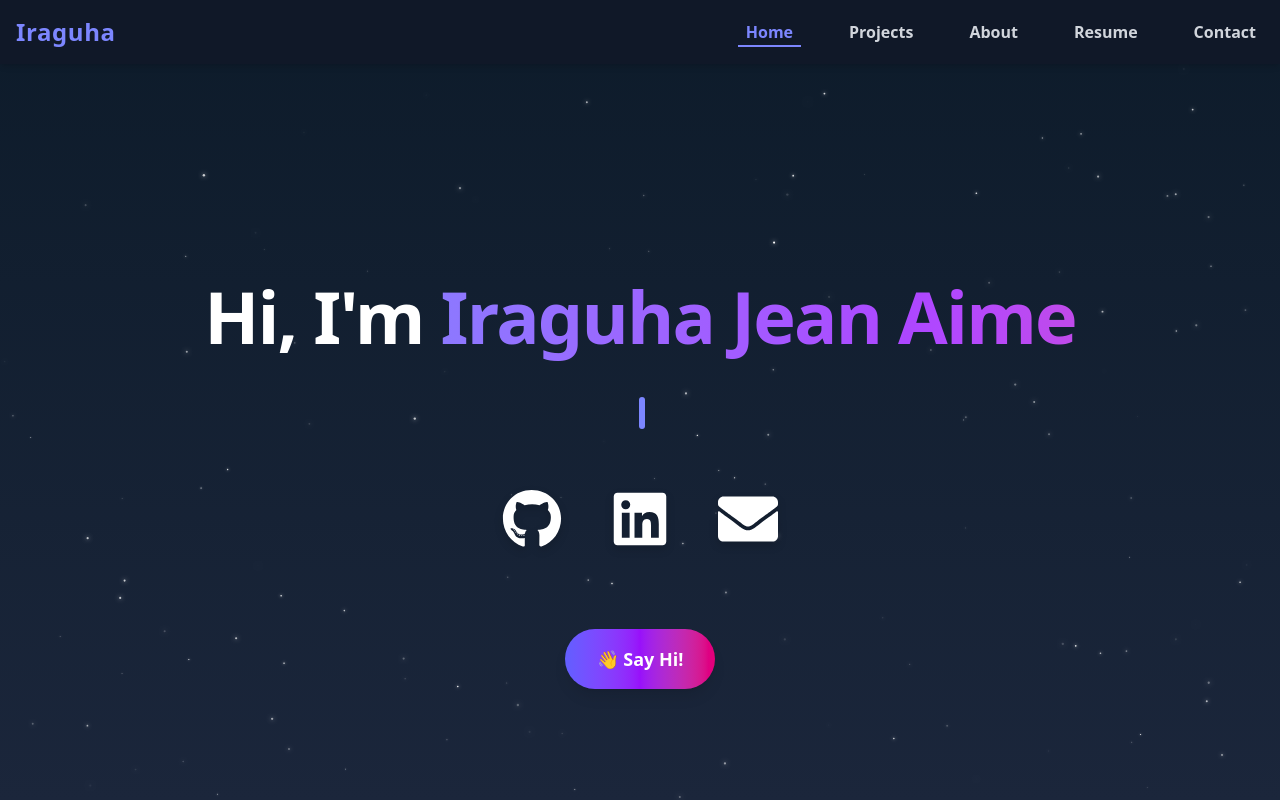
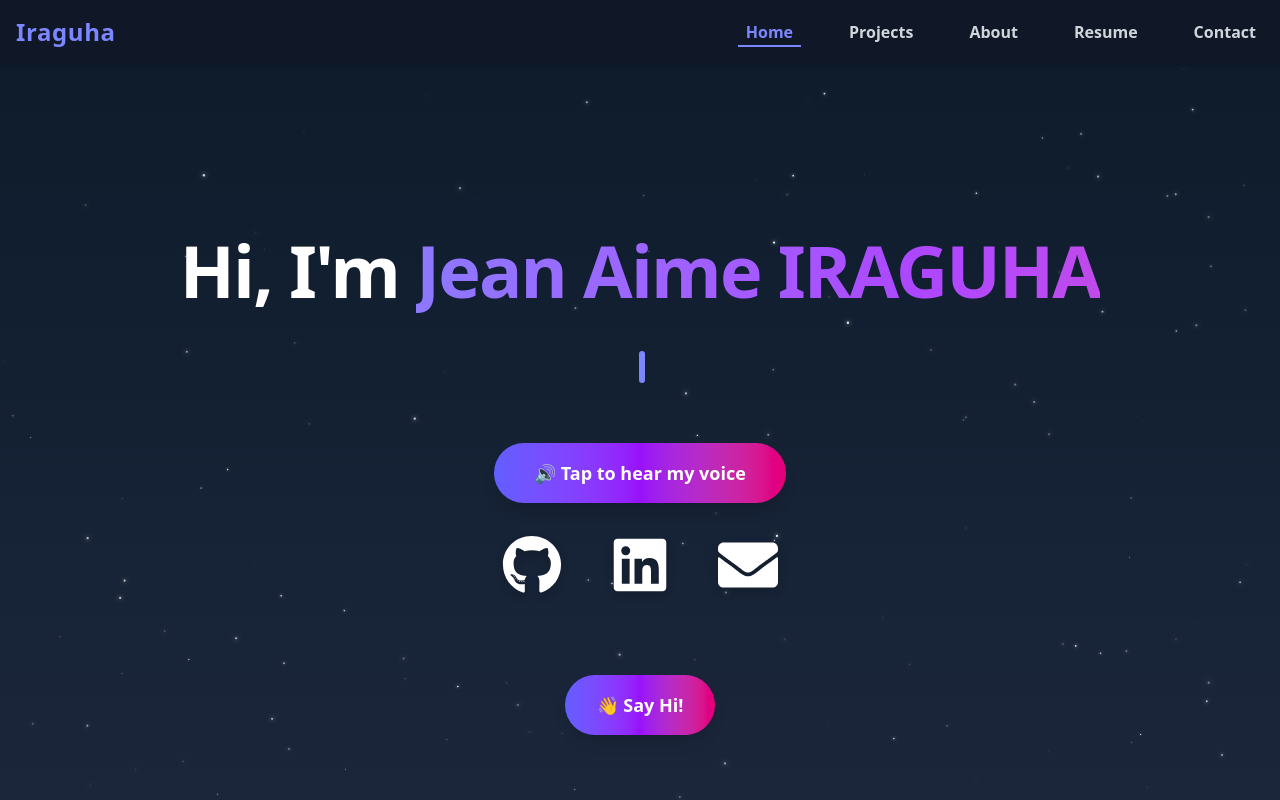
Before and after one commit to jeanaimeiraguha/Myportifolio, a React (Vite) app: page / in a window 1280 px wide. Shown: the top 800 px of the page. Built offline with nearby package versions, Linux system fonts and the light colour scheme.

Commit message:
Portifolio

```diff
--- a/src/components/Home.jsx
+++ b/src/components/Home.jsx
@@ -25,28 +25,25 @@ function StarryBackground() {
       return Math.random() * (max - min) + min;
     }
 
-    // Initialize stars
     for (let i = 0; i < numStars; i++) {
       stars.push({
         x: Math.random() * width,
         y: Math.random() * height,
         radius: randomRange(0.3, 1.2),
         alpha: randomRange(0.1, 1),
-        delta: randomRange(0.002, 0.01), // twinkle speed
+        delta: randomRange(0.002, 0.01),
       });
     }
 
     function draw() {
       ctx.clearRect(0, 0, width, height);
 
-      // Draw gradient background
       const gradient = ctx.createLinearGradient(0, 0, 0, height);
-      gradient.addColorStop(0, "#0d1b2a"); // dark blue
-      gradient.addColorStop(1, "#1b263b"); // slightly lighter blue
+      gradient.addColorStop(0, "#0d1b2a");
+      gradient.addColorStop(1, "#1b263b");
       ctx.fillStyle = gradient;
       ctx.fillRect(0, 0, width, height);
 
-      // Draw stars with twinkle effect
       stars.forEach((star) => {
         star.alpha += star.delta;
         if (star.alpha <= 0 || star.alpha >= 1) star.delta = -star.delta;
@@ -85,38 +82,113 @@ export default function Home() {
   const [currentRoleIndex, setCurrentRoleIndex] = useState(0);
   const [displayedText, setDisplayedText] = useState("");
   const [deleting, setDeleting] = useState(false);
+  const [speechPlayed, setSpeechPlayed] = useState(false);
+  const [voices, setVoices] = useState([]);
 
+  // Load available voices
   useEffect(() => {
-    if ("speechSynthesis" in window) {
-      const voices = window.speechSynthesis.getVoices();
+    function loadVoices() {
+      const available = window.speechSynthesis.getVoices();
+      if (available.length) setVoices(available);
+    }
+    loadVoices();
+    window.speechSynthesis.addEventListener("voiceschanged", loadVoices);
+    return () => {
+      window.speechSynthesis.removeEventListener("voiceschanged", loadVoices);
+    };
+  }, []);
 
-      const findVoice = (langPrefix) =>
+  // Helper: find voice by language prefix, prefer Google voices
+  const getVoice = (langPrefix) =>
     voices.find(
       (v) =>
         v.lang.toLowerCase().startsWith(langPrefix) &&
         v.name.toLowerCase().includes("google")
     ) || voices.find((v) => v.lang.toLowerCase().startsWith(langPrefix));
 
-      const utteranceEn = new SpeechSynthesisUtterance(
-        "Hello, I am Iraguha Jean Aime. Welcome to my site."
+  // Speak professional intro in English and Kinyarwanda (with voice preference)
+  const speakMessages = () => {
+    if (!("speechSynthesis" in window)) return false;
+
+    if (window.speechSynthesis.speaking) {
+      window.speechSynthesis.cancel();
+    }
+
+    // English utterances
+    const greetingEn = new SpeechSynthesisUtterance(
+      "Hey there, I am Jean Aime Iraguha, an Ethical Software Engineer and Full-Stack Developer based in Rwanda."
     );
-      utteranceEn.voice = findVoice("en") || null;
-      utteranceEn.lang = "en-US";
+    greetingEn.lang = "en-US";
+    greetingEn.voice = getVoice("en");
 
-      const utteranceRw = new SpeechSynthesisUtterance(
-        "Muraho neza, nitwa Iraguha Jean Aime. Murakaza neza kuri urubuga rwanjye."
+    const detailsEn = new SpeechSynthesisUtterance(
+      "I specialize in building reliable and secure web applications, data science solutions, and blockchain projects."
     );
-      utteranceRw.voice = findVoice("rw") || findVoice("fr") || null;
-      utteranceRw.lang = "rw-RW";
+    detailsEn.lang = "en-US";
+    detailsEn.voice = greetingEn.voice;
 
-      utteranceEn.onend = () => {
-        window.speechSynthesis.speak(utteranceRw);
+    const inviteEn = new SpeechSynthesisUtterance(
+      "Feel free to explore my portfolio, check out my projects, and contact me anytime. I look forward to collaborating with you and helping your business grow."
+    );
+    inviteEn.lang = "en-US";
+    inviteEn.voice = greetingEn.voice;
+
+    // Kinyarwanda utterances
+    const greetingRw = new SpeechSynthesisUtterance(
+      "Muraho neza, nitwa Jean Aime Iraguha, ndi umukozi w'ikoranabuhanga wubahiriza amahame y'umwuga kandi nkora mu bikorwa byo gukora porogaramu zose zihuza."
+    );
+    greetingRw.lang = "rw-RW";
+    greetingRw.voice = getVoice("rw") || getVoice("fr") || getVoice("en") || null;
+
+    const detailsRw = new SpeechSynthesisUtterance(
+      "N specialize mu gukora porogaramu zizewe kandi zifite umutekano, ibisubizo by'ubumenyi bw'ibipimo bya data, ndetse na porogaramu za blockchain."
+    );
+    detailsRw.lang = "rw-RW";
+    detailsRw.voice = greetingRw.voice;
+
+    const inviteRw = new SpeechSynthesisUtterance(
+      "Murisanga gusura portfolio yanjye, kureba imishinga yanjye no kunsobanurira igihe cyose. Ntegereje gukorana namwe no gufasha ubucuruzi bwanyu gutera imbere."
+    );
+    inviteRw.lang = "rw-RW";
+    inviteRw.voice = greetingRw.voice;
+
+    // Chain the speech synthesis utterances
+    greetingEn.onend = () => window.speechSynthesis.speak(detailsEn);
+    detailsEn.onend = () => window.speechSynthesis.speak(inviteEn);
+    inviteEn.onend = () => window.speechSynthesis.speak(greetingRw);
+    greetingRw.onend = () => window.speechSynthesis.speak(detailsRw);
+    detailsRw.onend = () => window.speechSynthesis.speak(inviteRw);
+
+    try {
+      window.speechSynthesis.speak(greetingEn);
+      setSpeechPlayed(true);
+      return true;
+    } catch (e) {
+      return false;
+    }
   };
 
-      window.speechSynthesis.speak(utteranceEn);
+  // Attempt to autoplay speech on voices loaded
+  useEffect(() => {
+    if (voices.length === 0) return;
+    const played = speakMessages();
+    if (!played) {
+      setSpeechPlayed(false); // show tap-to-speak button on blocked autoplay
     }
-  }, []);
+  }, [voices]);
 
+  // Replay speech on tab focus if played once
+  useEffect(() => {
+    const onVisibilityChange = () => {
+      if (document.visibilityState === "visible" && speechPlayed) {
+        speakMessages();
+      }
+    };
+    document.addEventListener("visibilitychange", onVisibilityChange);
+    return () => document.removeEventListener("visibilitychange", onVisibilityChange);
+  }, [speechPlayed, voices]);
+
+  // Animated typing effect for roles
   useEffect(() => {
     const currentRole = roles[currentRoleIndex];
     let timeout;
@@ -176,7 +248,7 @@ export default function Home() {
         <h1 className="text-6xl md:text-7xl font-extrabold tracking-tight mb-6 leading-tight">
           Hi, I&apos;m{" "}
           <span className="bg-clip-text text-transparent bg-gradient-to-r from-indigo-400 via-purple-500 to-pink-500 animate-gradient-x">
-            Iraguha Jean Aime
+            Jean Aime IRAGUHA
           </span>
         </h1>
 
@@ -200,6 +272,19 @@ export default function Home() {
             aria-hidden="true"
           />
         </div>
+
+        {/* Show tap button if autoplay blocked */}
+        {!speechPlayed && (
+          <motion.button
+            onClick={() => speakMessages()}
+            className="mb-8 px-10 py-4 rounded-full text-lg font-semibold bg-gradient-to-r from-indigo-500 via-purple-600 to-pink-600 shadow-lg hover:shadow-xl transition-shadow duration-300 focus:outline-none focus:ring-4 focus:ring-indigo-500"
+            whileHover={{ scale: 1.1 }}
+            whileTap={{ scale: 0.95 }}
+            aria-label="Tap to hear voice"
+          >
+            🔊 Tap to hear my voice
+          </motion.button>
+        )}
 
         {/* Social Icons */}
         <motion.div
@@ -229,7 +314,7 @@ export default function Home() {
           ))}
         </motion.div>
 
-        {/* Call to Action Button */}
+        {/* Say Hi Button */}
         <motion.button
           onClick={() =>
             alert(
```
Lines whose indentation alone changed are shown as unchanged.
